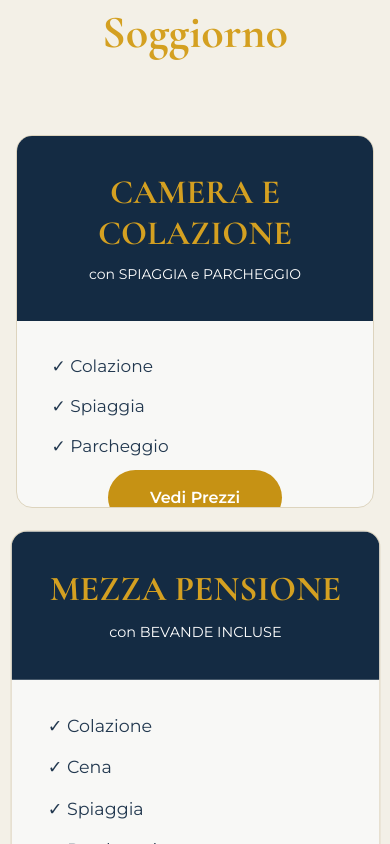
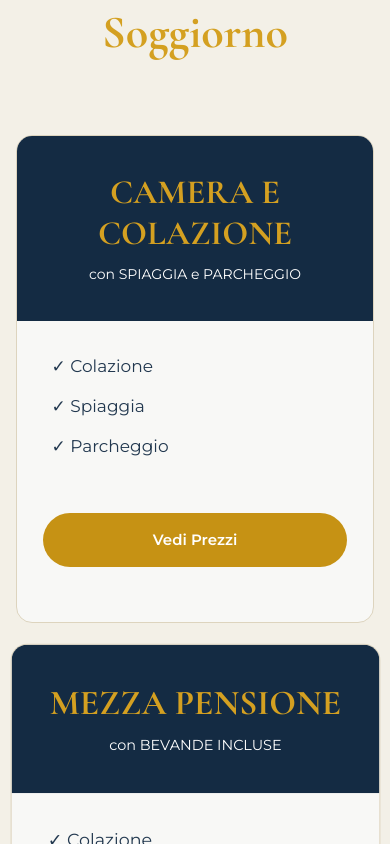
Before and after one commit to ReviewBoostAI/hotel-amalfi, a React (Vite) app: page /camere in a window 390 px wide. Shown: the part 2720-3564 px from the top of the page. Built offline with nearby package versions, Linux system fonts and the light colour scheme.

Commit message:
Fix mobile card buttons

```diff
--- a/src/App.css
+++ b/src/App.css
@@ -1517,3 +1517,29 @@ MOBILE RESPONSIVE FINAL
     font-weight:500;
   }
 }
+/* CARD BUTTON MOBILE FIX */
+
+.card .hero-btn{
+  display:block;
+  width:82%;
+  margin:25px auto 35px;
+  text-align:center;
+  border-radius:50px;
+  padding:18px 24px;
+  line-height:1.2;
+}
+
+@media(max-width:900px){
+
+  .card .hero-btn{
+    width:85%;
+    padding:18px 20px;
+    font-size:15px;
+    white-space:normal;
+  }
+
+  .card{
+    padding-bottom:20px;
+  }
+
+}
```
